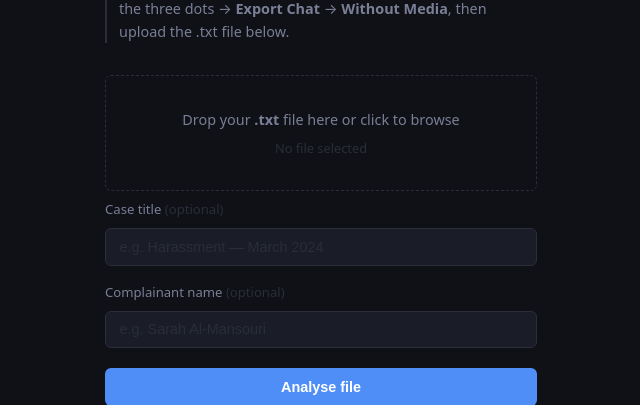
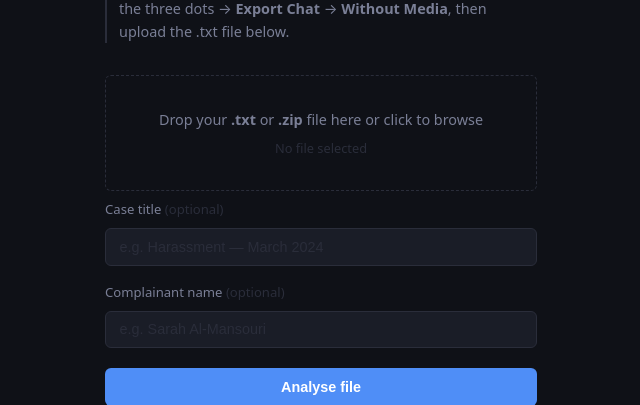
Before and after one commit to NonoQuantum/ForensIQ, a Flask app: page / in a window 1280 px wide. Shown: the part 287-692 px from the top of the page, without its empty margins (319-959 px from the left). Run offline with Flask 3, Linux system fonts and the light colour scheme.

Commit message:
Add zip file support for WhatsApp exports

```diff
--- a/app.py
+++ b/app.py
@@ -16,6 +16,8 @@
 import re
 import json
 import os
+import zipfile
+import io
 from datetime import datetime
 from flask import Flask, request, render_template, redirect, url_for, make_response
 from fpdf import FPDF
@@ -333,18 +335,32 @@
     if not uploaded_file or uploaded_file.filename == "":
         return render_template("index.html", error="Please upload a WhatsApp .txt file before submitting.")
 
-    if not uploaded_file.filename.lower().endswith(".txt"):
-        return render_template("index.html", error="Only .txt files exported from WhatsApp are accepted.")
+    filename_lower = uploaded_file.filename.lower()
+    if not filename_lower.endswith(".txt") and not filename_lower.endswith(".zip"):
+        return render_template("index.html", error="Only .txt or .zip files exported from WhatsApp are accepted.")
 
     # --- 2. Read raw bytes & generate hash ---
     file_bytes = uploaded_file.read()
     file_hash  = generate_hash(file_bytes)
 
+    # If zip, extract the first .txt file inside
+    if filename_lower.endswith(".zip"):
+        try:
+            with zipfile.ZipFile(io.BytesIO(file_bytes)) as zf:
+                txt_files = [f for f in zf.namelist() if f.lower().endswith(".txt")]
+                if not txt_files:
+                    return render_template("index.html", error="No .txt file found inside the zip. Please export without media.")
+                txt_bytes = zf.read(txt_files[0])
+        except zipfile.BadZipFile:
+            return render_template("index.html", error="The zip file appears to be corrupted.")
+    else:
+        txt_bytes = file_bytes
+
     # Decode text (WhatsApp exports are UTF-8; fall back to latin-1 for older exports)
     try:
-        text = file_bytes.decode("utf-8")
+        text = txt_bytes.decode("utf-8")
     except UnicodeDecodeError:
-        text = file_bytes.decode("latin-1")
+        text = txt_bytes.decode("latin-1")
 
     # --- 3. Parse the chat ---
     parsed = parse_whatsapp_chat(text)
--- a/templates/index.html
+++ b/templates/index.html
@@ -38,11 +38,11 @@
     <form class="upload-form" action="/analyze" method="POST" enctype="multipart/form-data">
 
       <label class="file-drop" id="file-drop">
-        <input type="file" name="chat_file" id="chat_file" accept=".txt" required />
+        <input type="file" name="chat_file" id="chat_file" accept=".txt,.zip" required />
         <span class="drop-instruction"
               data-en="Drop your .txt file here or click to browse"
               data-ar="اسحب ملف .txt هنا أو اضغط للتصفح">
-          Drop your <strong>.txt</strong> file here or click to browse
+          Drop your <strong>.txt</strong> or <strong>.zip</strong> file here or click to browse
         </span>
         <span class="file-name" id="file-name"
               data-en="No file selected"
```
